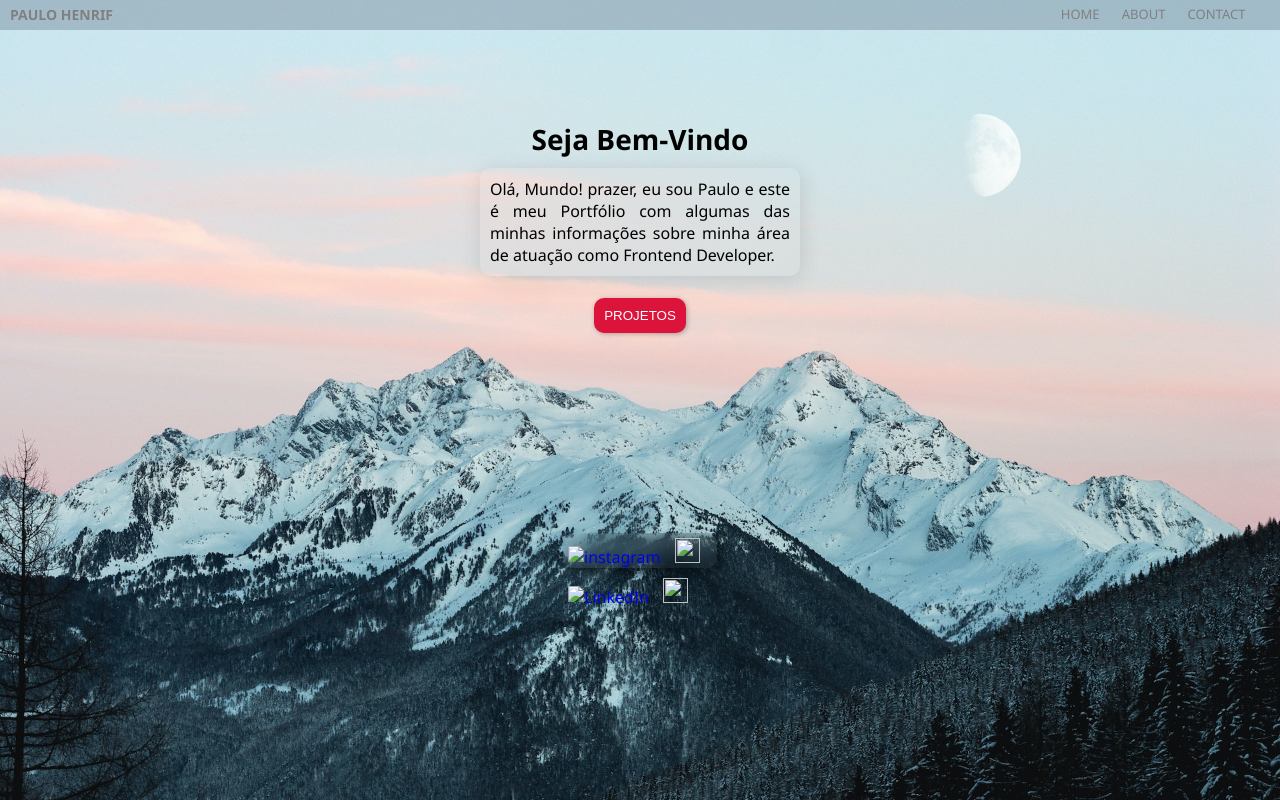
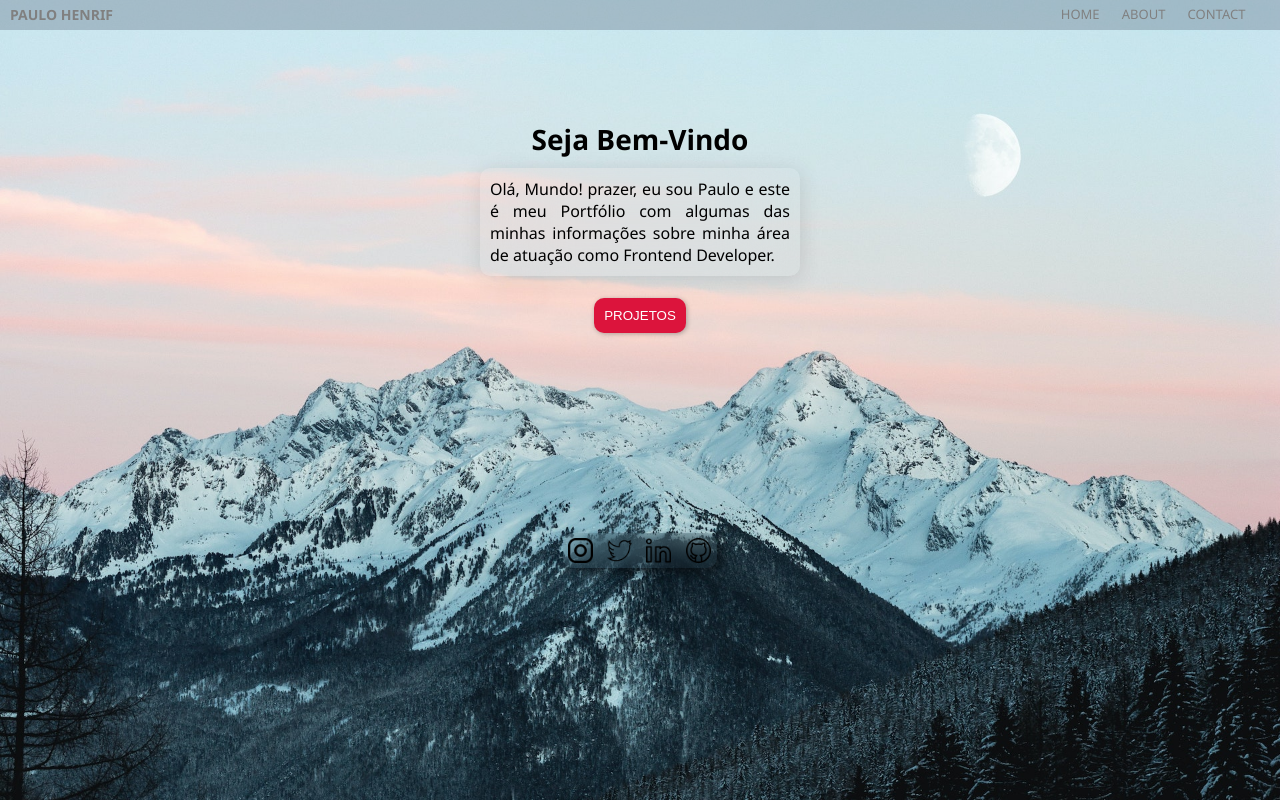
Before and after one commit to paulohenrif/my-portfolio, a plain HTML site: page pages/contact.html in a window 1280 px wide. Drawn offline with Linux system fonts and the light colour scheme; files that its build step writes are made by us from their sources; files whose address does not match are found by name.

Commit message:
Organizing subpages

```diff
--- a/pages/contact.html
+++ b/pages/contact.html
@@ -4,34 +4,33 @@
     <meta charset="UTF-8">
     <meta name="viewport" content="width=device-width, initial-scale=1.0">
     <title>Portfolio</title>
-    <link rel="shortcut icon" href="/Portfólio/img/favicondev.ico" type="image/x-icon">
-    <link rel="stylesheet" href="/Portfólio/style.css">
+    <link rel="shortcut icon" href="img/favicondev.ico" type="image/x-icon">
+    <link rel="stylesheet" href="/style.css">
 </head>
 <body>
     <header>
         <h3>PAULO HENRIF</h3>
         <nav>
-            <a href="/Portfólio/home.html" id="nav">HOME</a>
-            <a href="/Portfólio/pages/about.html" id="nav">ABOUT</a>
+            <a href="/index.html" id="nav">HOME</a>
+            <a href="./about.html" id="nav">ABOUT</a>
             <a href="#" id="nav">CONTACT</a>
         </nav>
     </header>
     <h1>Seja Bem-Vindo</h1>
     <main>
-        <!-- <p>A Frontend focused Web Developer building the Frontend of Websites and Web Applications that leads to the success of the overall product.</p> -->
         <p>Olá, Mundo! prazer, eu sou Paulo e este é meu Portfólio com algumas das minhas informações sobre minha área de atuação como Frontend Developer.</p>
     </main>
     <br>
     <button type="submit">PROJETOS</button>
     <footer >
         <ul>
-            <li><a href="https://instagram.com/paulo_henrif/" class="social-media"><img src="/Portfólio/img/instagram.png" alt="instagram"></a></li>
+            <li><a href="https://instagram.com/paulo_henrif/" class="social-media"><img src="/img/instagram.png" alt="instagram"></a></li>
 
-            <li><a href="https://twitter.com/ozkzin/" class="social-media"><img src="/Portfólio/img/twitter.png" alt=""></a></a></li>
+            <li><a href="https://twitter.com/ozkzin/" class="social-media"><img src="/img/twitter.png" alt=""></a></a></li>
 
-            <li><a href="https://linkedin.com/paulo_henrif" class="social-media"><img src="/Portfólio/img/linkedin.png" alt="LinkedIn"></a></li>
+            <li><a href="https://linkedin.com/paulo_henrif" class="social-media"><img src="/img/linkedin.png" alt="LinkedIn"></a></li>
 
-            <li><a href="https://github.com/OzKkf/" class="social-media"><img src="/Portfólio/img/github.png" alt=""><a></li>
+            <li><a href="https://github.com/OzKkf/" class="social-media"><img src="/img/github.png" alt=""><a></li>
 
         </ul>
     </footer>
```
Also changed, not shown: index.html (+0 -1 lines), pages/about.html (+7 -7 lines).
